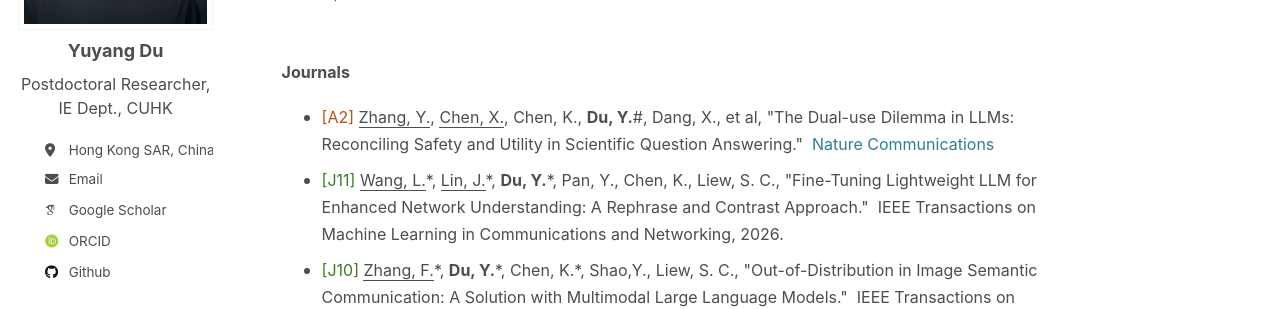
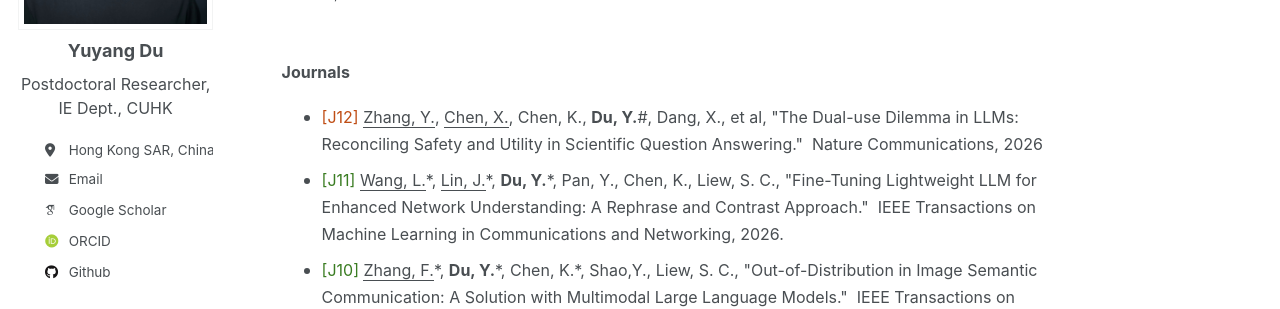
Before and after one commit to yuyangdu01/yuyangdu01.github.io, a Jekyll site: the page built from _pages/publication.md, in a window 1280 px wide and 900 px high. Shown: the part 271-580 px from the top of the window. Built offline with Jekyll 4.4.1, drawn with Linux system fonts in a browser that asks for light colours; some web fonts are replaced.

Commit message:
Update publication.md

```diff
--- a/_pages/publication.md
+++ b/_pages/publication.md
@@ -17,7 +17,7 @@ a {
 
 <font size=2><br>Note: * denotes equal contribution, # denotes corresponding author or project lead, <u>names underlined</u> represent students/research staff I have mentored</font><br>
 <font size=3><b>Journals</b></font>
-* <font size=3><span style="color: #bf4d14;">[A2]</span> <u>Zhang, Y.</u>, <u>Chen, X.</u>, Chen, K., <b>Du, Y.</b>#, Dang, X., et al, "The Dual-use Dilemma in LLMs: Reconciling Safety and Utility in Scientific Question Answering." &nbsp;<a href="https://arxiv.org/abs/2501.13952">Nature Communications</a></font>
+* <font size=3><span style="color: #bf4d14;">[J12]</span> <u>Zhang, Y.</u>, <u>Chen, X.</u>, Chen, K., <b>Du, Y.</b>#, Dang, X., et al, "The Dual-use Dilemma in LLMs: Reconciling Safety and Utility in Scientific Question Answering." &nbsp;Nature Communications, 2026</font>
 * <font size=3><span style="color: #3a7c22;">[J11]</span> <u>Wang, L.</u>*, <u>Lin, J.</u>*, <b>Du, Y.</b>*, Pan, Y., Chen, K., Liew, S. C., "Fine-Tuning Lightweight LLM for Enhanced Network Understanding: A Rephrase and Contrast Approach." &nbsp;IEEE Transactions on Machine Learning in Communications and Networking, 2026.</font>
 * <font size=3><span style="color: #3a7c22;">[J10]</span> <u>Zhang, F.</u>*, <b>Du, Y.</b>*, Chen, K.*, Shao,Y., Liew, S. C., "Out-of-Distribution in Image Semantic Communication: A Solution with Multimodal Large Language Models." &nbsp;IEEE Transactions on Machine Learning in Communications and Networking, 2025.</font>
 * <font size=3><span style="color: #3a7c22;">[J9]</span> <u>Cui, H.</u>*, <b>Du, Y.</b>*, Yang, Q.*, Shao, Y., Liew, S. C., "LLMind: Orchestrating AI and IoT with LLMs for complex task execution." &nbsp;IEEE Communications Magazine, 2025.</font>
```
